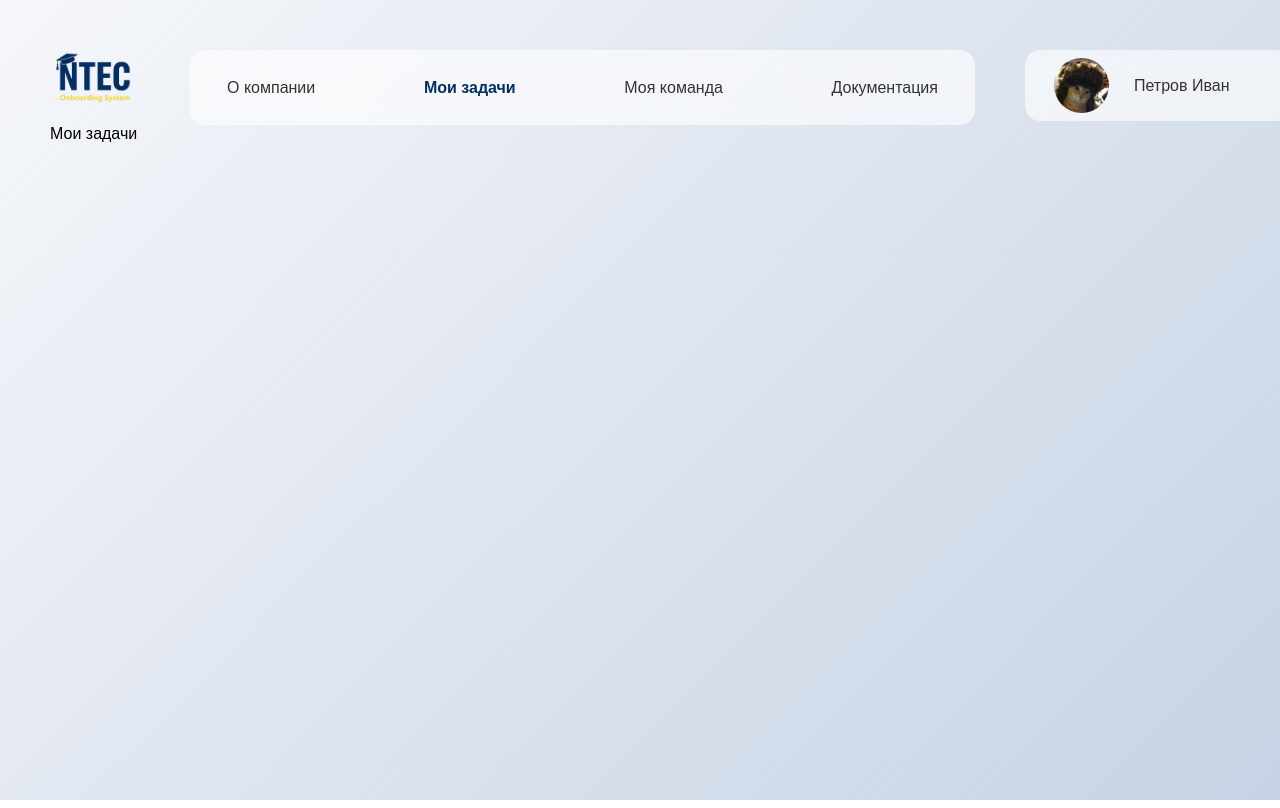
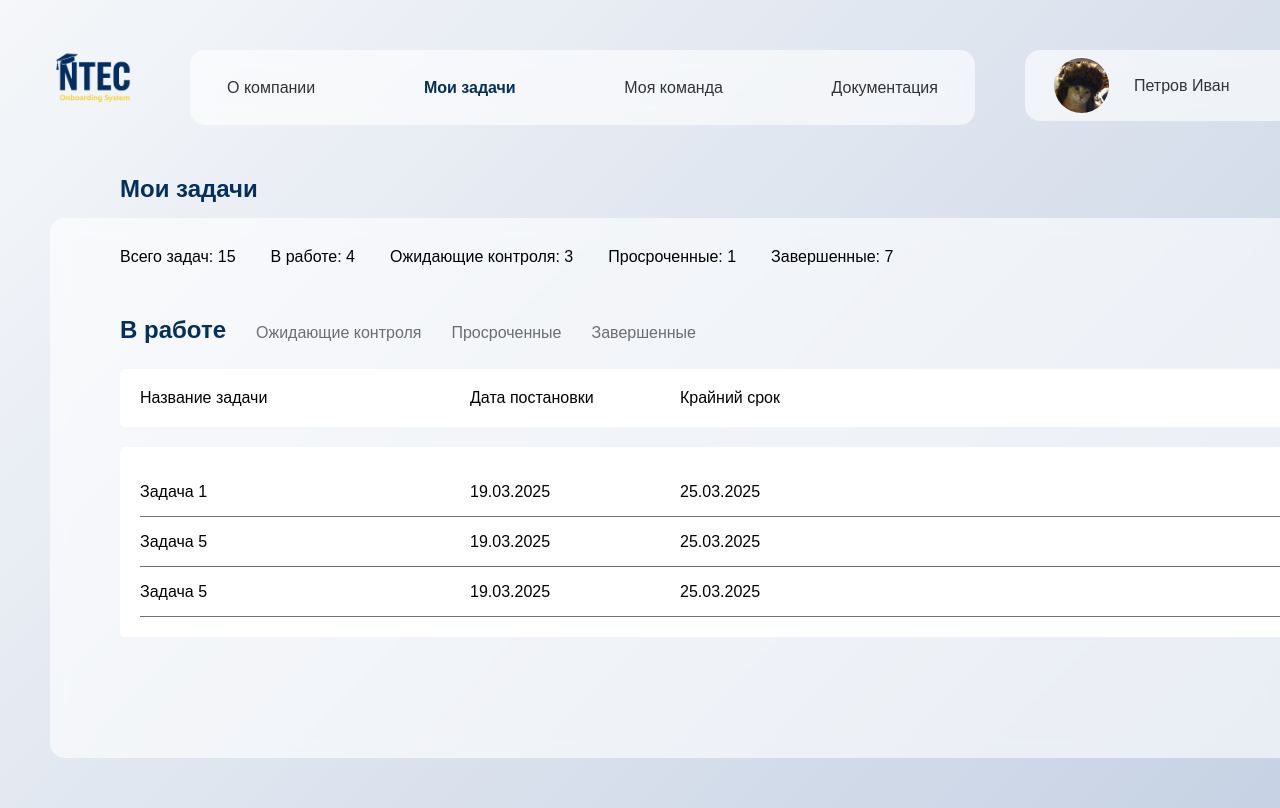
Before and after one commit to kkkiska/onboarding-system, a React (Vite) app: page /tasks in a window 1280 px wide. Shown: the top 808 px of the page. Built offline with nearby package versions, Linux system fonts and the light colour scheme; no server answers; sample sign-in values are in the browser's storage; a web font is replaced by a local one.

Commit message:
feat: tasks page

```diff
--- a/src/assets/styles/layout/_layout.scss
+++ b/src/assets/styles/layout/_layout.scss
@@ -25,3 +25,87 @@ button {
     background-size: cover;
     min-height: 100vh;
 }
+
+.page-title {
+    margin-left: 70px;
+    margin-top: 50px;
+    margin-bottom: 15px;
+    font-size: 24px;
+    font-weight: bold;
+    color: variables.$color-primary;
+}
+
+
+// Позже перенесу
+.tasks {
+    height: 540px;
+    padding: 30px 70px;
+}
+
+.stats {
+
+    &-panel {
+        display: flex;
+        font-size: 16px;
+    }
+
+    &-item {
+        margin-right: 35px;
+
+        &:last-child {
+            margin-right: 0px;
+        }
+    }
+
+}
+
+.tabs {
+    margin-top: 50px;
+    margin-bottom: 25px;
+}
+
+.tab {
+    margin-right: 30px;
+    font-size: 16px;
+    color: variables.$indirect-text-color;
+
+    &:last-child {
+        margin-right: 0px;
+    }
+    &.active {
+        font-size: 24px;
+        color: variables.$color-primary;
+        font-weight: bold;
+    }
+}
+
+.tasks-list {
+    background-color: white;
+    padding: 20px;
+    border-radius: 5px;
+    margin-bottom: 20px;
+    overflow: auto;
+    &:last-child {
+        max-height: 270px
+    }
+}
+
+.tasks-head {
+    display: flex;
+}
+
+.task-card {
+    height: 50px;
+    align-items: center;
+    display: flex;
+    border-bottom: 1px solid variables.$indirect-text-color;
+}
+
+.task {
+    &-name {
+        width: 330px;
+    }
+    &-creation {
+        width: 210px;
+    }
+}
--- a/src/components/Home/Profile/ProfileForm/EditForm.jsx
+++ b/src/components/Home/Profile/ProfileForm/EditForm.jsx
@@ -4,7 +4,9 @@ import FormTextarea from './FormTextarea';
 import BlueButton from '../../../UI/Button/BlueButton';
 
 const EditForm = ({ formData, handleChange, handleSubmit }) => {
+
   const dateForInput = formData.birthDate?.split('.').reverse().join('-');
+
   return (
     <form className={styles['form']} onSubmit={handleSubmit}>
       <FormInput
--- a/src/mocks/mock-data.js
+++ b/src/mocks/mock-data.js
@@ -97,6 +97,51 @@ const allCards = [
     }
 ]
 
+export const initialTasks = [
+    {
+        name: 'Задача 1',
+        description: 'Описание 1',
+        dateCreation: '19.03.2025',
+        dateDeadline: '25.03.2025',
+        status: 'inWork'
+    },
+    {
+        name: 'Задача 2',
+        description: 'Описание 1',
+        dateCreation: '19.03.2025',
+        dateDeadline: '25.03.2025',
+        status: 'waiting'
+    },
+    {
+        name: 'Задача 3',
+        description: 'Описание 1',
+        dateCreation: '19.03.2025',
+        dateDeadline: '25.03.2025',
+        status: 'overdue'
+    },
+    {
+        name: 'Задача 4',
+        description: 'Описание 1',
+        dateCreation: '19.03.2025',
+        dateDeadline: '25.03.2025',
+        status: 'completed'
+    },
+    {
+        name: 'Задача 5',
+        description: 'Описание 1',
+        dateCreation: '19.03.2025',
+        dateDeadline: '25.03.2025',
+        status: 'inWork'
+    },
+    {
+        name: 'Задача 5',
+        description: 'Описание 1',
+        dateCreation: '19.03.2025',
+        dateDeadline: '25.03.2025',
+        status: 'inWork'
+    },
+]
+
 const currentUser = new User('trainee')
 
 export const cards = currentUser.getCards()
--- a/src/pages/About/About.jsx
+++ b/src/pages/About/About.jsx
@@ -26,7 +26,6 @@ const About = () => {
 
     return(
         <>
-            <div className={styles["page-title"]}>О компании</div>
             <Plate className={styles["about"]}>
                 <div className={styles["about__container"]}>
                     <div className={styles["about__title"]}>Национальный центр обмена трафиком</div>
--- a/src/pages/About/About.module.scss
+++ b/src/pages/About/About.module.scss
@@ -1,13 +1,4 @@
 @use '../../assets/styles/abstracts/variables';
-
-.page-title {
-    margin-left: 70px;
-    margin-top: 50px;
-    margin-bottom: 15px;
-    font-size: 24px;
-    font-weight: bold;
-    color: variables.$color-primary;
-}
 
 .about {
     width: 100%;
--- a/src/pages/Tasks/Tasks.jsx
+++ b/src/pages/Tasks/Tasks.jsx
@@ -1,6 +1,74 @@
+import { useState } from "react";
+import Plate from "../../components/UI/Plate/Plate"
+import { initialTasks } from "../../mocks/mock-data"
+
 const Tasks = () => {
+    const statusTabs = [
+        {
+            key: 'inWork',
+            label: 'В работе'
+        },
+        {
+            key: 'waiting',
+            label: 'Ожидающие контроля'
+        },
+        {
+            key: 'overdue',
+            label: 'Просроченные'
+        },
+        {
+            key: 'completed',
+            label: 'Завершенные'
+        }
+      ];
+
+      const [activeTab, setActiveTab] = useState('inWork');
+
+      const filteredTasks = initialTasks.filter(task => task.status === activeTab);
+
     return (
-        <>Мои задачи</>
+        <>
+            <Plate className="tasks">
+                <div className="stats-panel">
+                    <div className="stats-item">Всего задач: 15</div>
+                    <div className="stats-item">В работе: 4</div>
+                    <div className="stats-item">Ожидающие контроля: 3</div>
+                    <div className="stats-item">Просроченные: 1</div>
+                    <div className="stats-item">Завершенные: 7</div>
+                </div>
+                <div className="tabs">
+                    {statusTabs.map(tab => (
+                    <button
+                        key={tab.key}
+                        className={`tab ${activeTab === tab.key ? 'active' : ''}`}
+                        onClick={() => setActiveTab(tab.key)}
+                    >
+                        {tab.label}
+                    </button>
+                    ))}
+                </div>
+                <div className="tasks-list">
+                    <div className="tasks-head">
+                        <div className="task-name">Название задачи</div>
+                        <div className="task-creation">Дата постановки</div>
+                        <div className="task-deadline">Крайний срок</div>
+                    </div>
+                </div>
+                <div className="tasks-list">
+                    {filteredTasks.length > 0 ? (
+                    filteredTasks.map(task => (
+                        <div key={task.id} className="task-card">
+                        <div className="task-name">{task.name}</div>
+                        <div className="task-creation">{task.dateCreation}</div>
+                        <div className="task-deadline">{task.dateDeadline}</div>
+                        </div>
+                    ))
+                    ) : (
+                    <p>Нет задач в этой категории</p>
+                    )}
+                </div>
+            </Plate>
+        </>
     )
 }
 
--- a/src/routes/Layout.jsx
+++ b/src/routes/Layout.jsx
@@ -1,11 +1,21 @@
-import { Outlet } from 'react-router-dom';
+import { Outlet, useLocation } from 'react-router-dom';
 import Header from '../components/Header/Header';
+import { cards } from '../mocks/mock-data';
 
 const Layout = () => {
+  const location = useLocation().pathname
+  let pageTitle
+  console.log(cards.forEach(card => {
+    if (card.path === location) {
+      pageTitle = card.title
+    }
+  }))
+  console.log(pageTitle)
   return (
     <div className='layout'>
       <Header />
       <main>
+        <div className="page-title">{pageTitle}</div>
         <Outlet />
       </main>
     </div>
```
